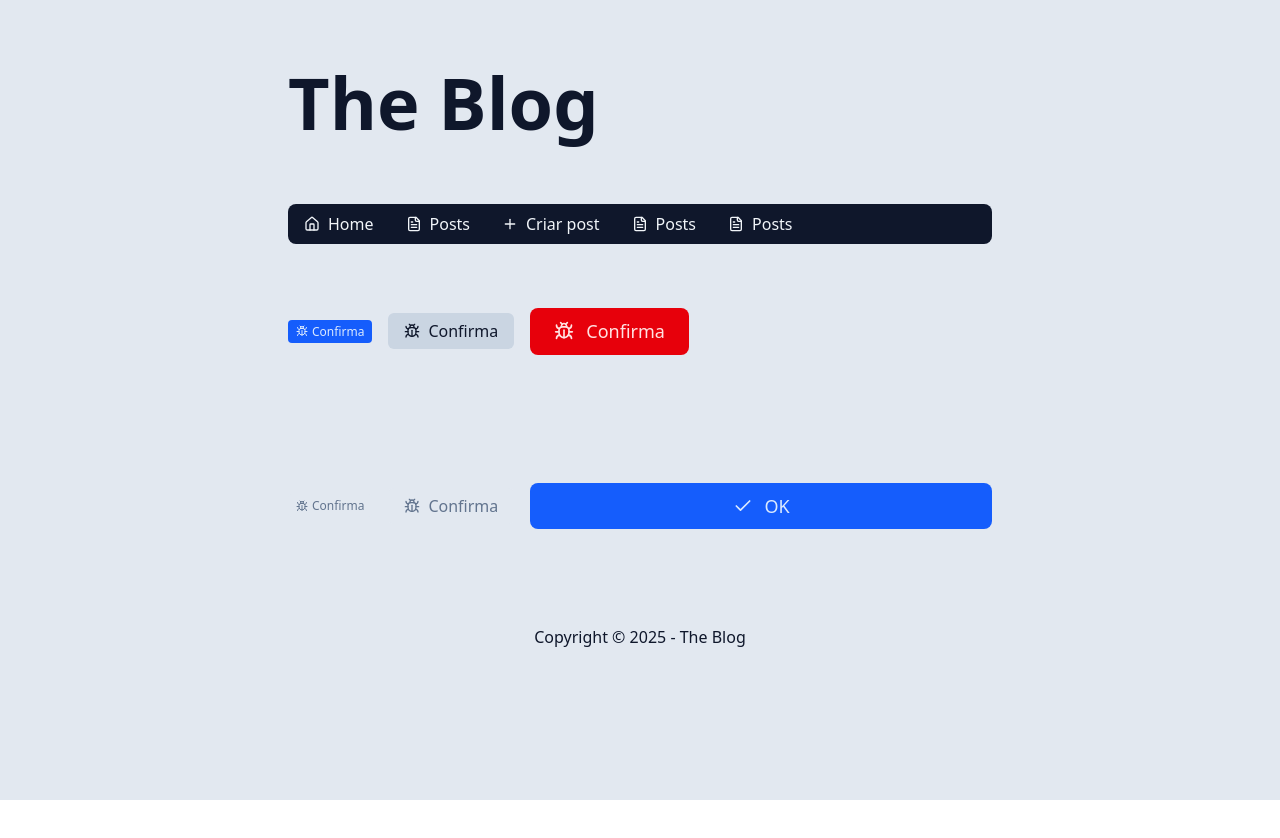
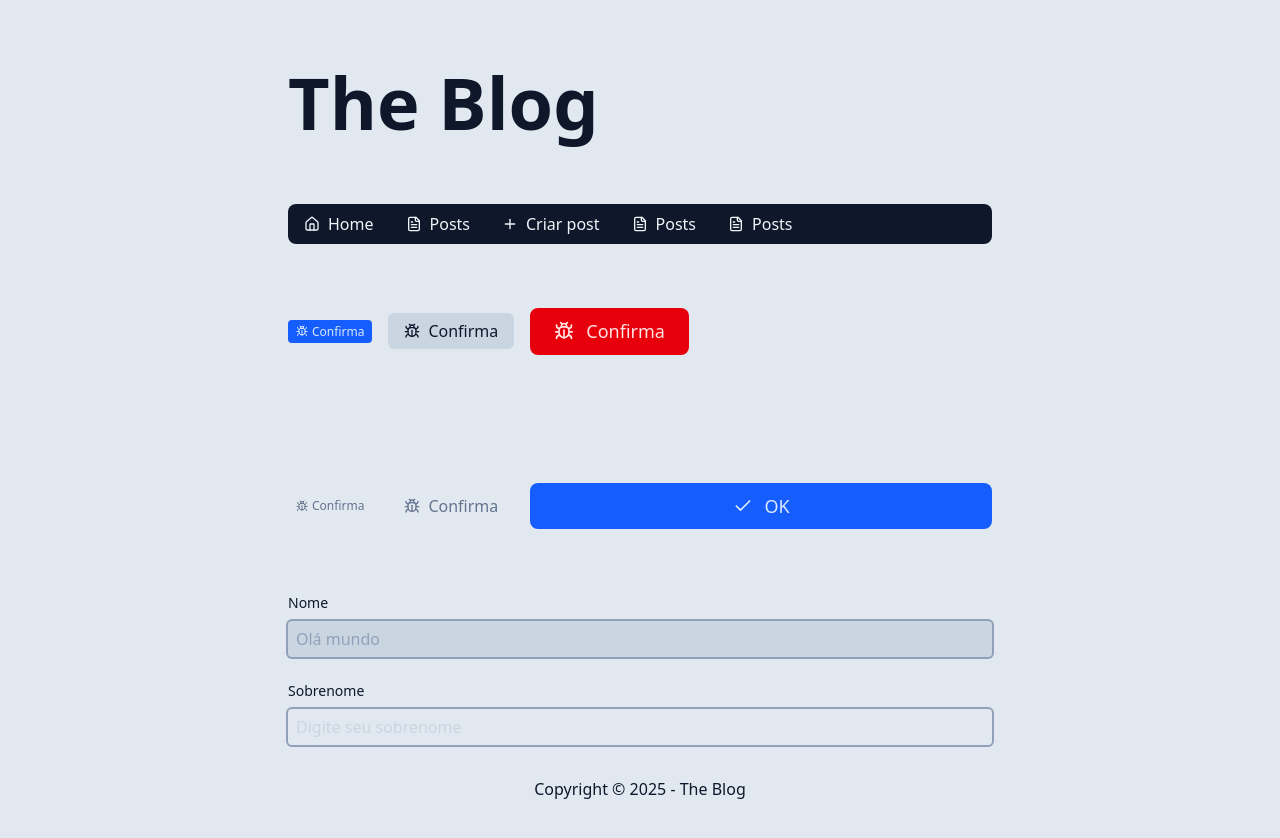
Before and after one commit to fergmauricio/blog, a Next.js app: page /admin/post/new in a window 1280 px wide. Shown: the top 838 px of the page. Before the commit the page ends 800 px from the top, so only its background shows below. Built offline with nearby package versions, Linux system fonts and the light colour scheme.

Commit message:
InputText component

```diff
--- a/src/app/admin/post/new/page.tsx
+++ b/src/app/admin/post/new/page.tsx
@@ -1,4 +1,5 @@
 import { Button } from "@/components/Button";
+import { InputText } from "@/components/InputText";
 import { BugIcon, CheckIcon } from "lucide-react";
 
 export const dynamic = "force-dynamic";
@@ -30,6 +31,19 @@ export default async function adminNewPostPage() {
           OK
         </Button>
       </div>
+      <div className="flex flex-col gap-6">
+        <InputText
+          disabled
+          placeholder="Digite seu nome"
+          labelText="Nome"
+          defaultValue="Olá mundo"
+        />
+        <InputText
+          placeholder="Digite seu sobrenome"
+          labelText="Sobrenome"
+          readOnly
+        />{" "}
+      </div>
     </>
   );
 }
--- a/src/components/Dialog/index.tsx
+++ b/src/components/Dialog/index.tsx
@@ -1,6 +1,7 @@
 "use client";
 
 import clsx from "clsx";
+import { Button } from "../Button";
 
 type DialogProps = {
   isVisible?: boolean;
@@ -52,31 +53,17 @@ export function Dialog({
         </h3>
         <div id="dialog-description">{content}</div>
         <div className="flex items-center justify-around">
-          <button
+          <Button
             autoFocus
-            className={clsx(
-              "bg-slate-200 hover:bg-slate-400 transition text-slate-950",
-              "py-2 px-6 cursor-pointer rounded-lg ",
-              "flex items-center justify-center",
-              "disabled:bg-slate-200 disabled:text-slate-400"
-            )}
+            variant="ghost"
             onClick={handleCancel}
             disabled={disabled}
           >
             Cancelar
-          </button>
-          <button
-            className={clsx(
-              "bg-blue-500 hover:bg-blue-600 transition text-blue-50",
-              "py-2 px-6 cursor-pointer rounded-lg ",
-              "flex items-center justify-center",
-              "disabled:bg-slate-200 disabled:text-slate-400"
-            )}
-            onClick={onConfirm}
-            disabled={disabled}
-          >
+          </Button>
+          <Button variant="default" onClick={onConfirm} disabled={disabled}>
             Ok
-          </button>
+          </Button>
         </div>
       </div>
     </div>
--- /dev/null
+++ b/src/components/InputText/index.tsx
@@ -0,0 +1,37 @@
+import clsx from "clsx";
+import { useId } from "react";
+
+type InputTextProps = {
+  labelText?: string;
+} & React.Component<"input">;
+
+export function InputText({ labelText = "", ...props }: InputTextProps) {
+  const id = useId();
+
+  return (
+    <div className="flex flex-col gap-2">
+      {labelText && (
+        <label className="text-sm" htmlFor={id}>
+          {labelText}
+        </label>
+      )}
+      <input
+        {...props}
+        className={clsx(
+          "bg-white outline-0 text-base/tight transition",
+          "ring-2 ring-slate-400",
+          "rounded",
+          "p-2",
+          "focus:ring-blue-600",
+          "placeholder-slate-300",
+          "disabled:bg-slate-300",
+          "disabled:text-slate-400",
+          "disabled:placeholder-slate-300",
+          "read-only:bg-slate-200",
+          props.className
+        )}
+        id={id}
+      />
+    </div>
+  );
+}
```
